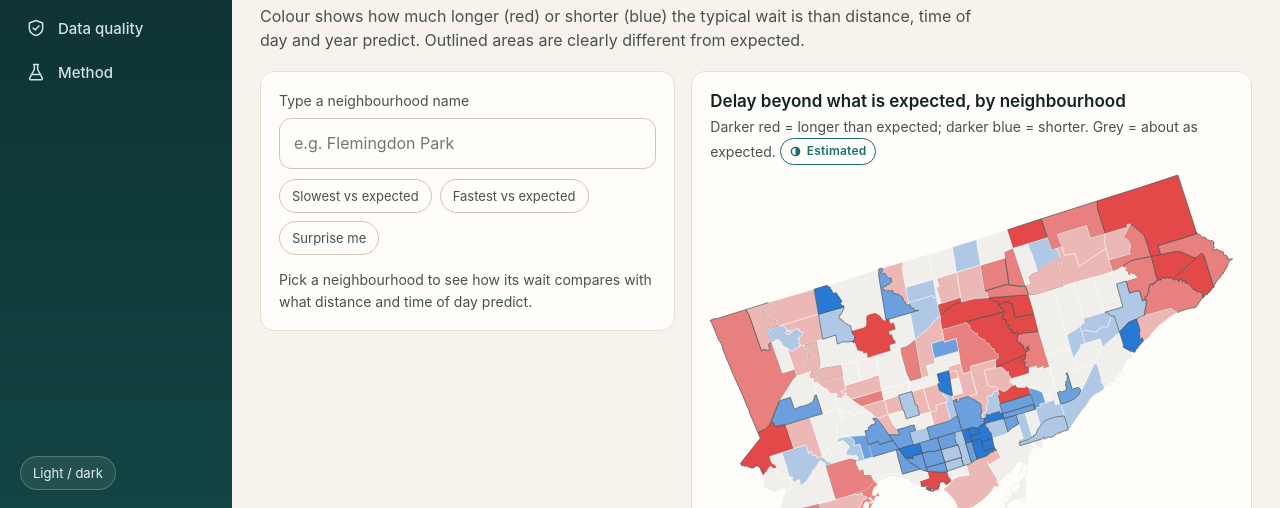
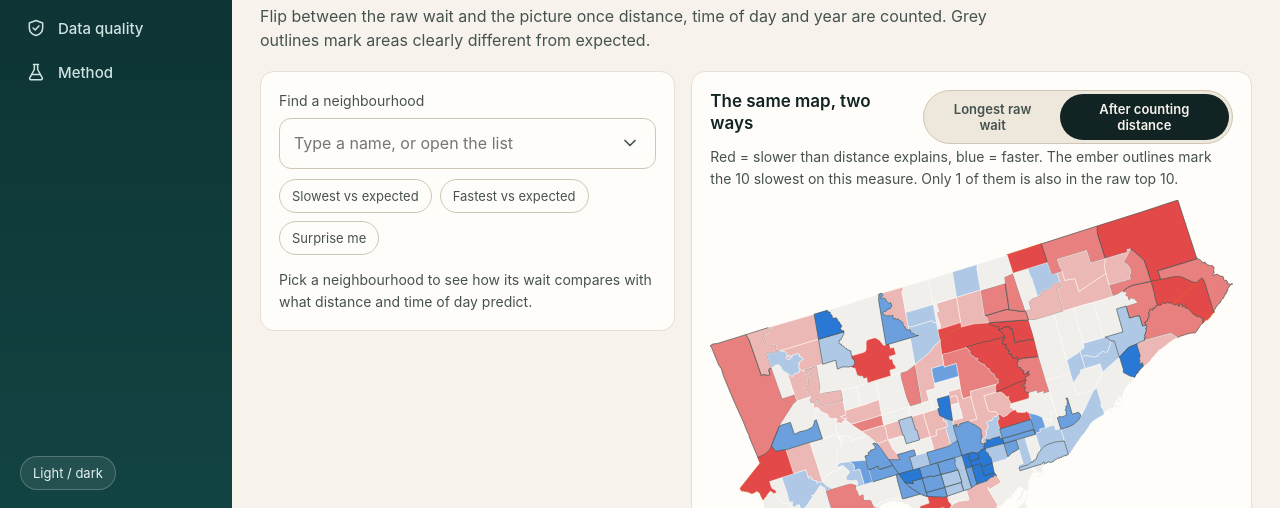
Before and after one commit to zarinhq/toronto-fire-response, a plain HTML site: page dashboard/index.html in a window 1280 px wide. Both pictures are taken after a click on the tab "Map". Shown: the part 292-800 px from the top of the page. Drawn offline with Linux system fonts and the light colour scheme.

Commit message:
Add A to Z neighbourhood dropdown

```diff
--- a/dashboard/map.js
+++ b/dashboard/map.js
@@ -9,6 +9,16 @@ ranked.forEach((h, i) => (h.rank = i + 1));
 let selectedId = null;
 let onlyClear = false;
 
+// The flip: the same map shown two ways.  "raw" = median wait; "adjusted" = delay beyond what distance explains.
+let mapMode = "adjusted";
+const RAW_EDGES = [255, 285, 315, 345, 375];               // seconds
+const RAW_LABEL = ["under 4:15", "4:15–4:45", "4:45–5:15", "5:15–5:45", "5:45–6:15", "6:15 or more"];
+const rawBin = (sec) => { let i = 0; while (i < RAW_EDGES.length && sec >= RAW_EDGES[i]) i++; return i; };
+const rawColor = (i) => mix(css("--seq0"), css("--seq1"), i / RAW_EDGES.length);   // one teal ramp: darker = longer
+const fillFor = (h) => (mapMode === "raw" ? rawColor(rawBin(h.med)) : binColor(binOf(h.adj)));
+const hoodTip = (h) => `<b>${esc(h.name)}</b><br>Median wait ${mmss(h.med)}<br>${pc(h.adj)} vs expected`;
+const overlapN = () => D.raw10.filter((id) => D.adj10.includes(id)).length;
+
 const binOf = (v) => { let i = 0; while (i < EDGES.length && v >= EDGES[i]) i++; return i; };
 function binColor(i) {                                      // blue for faster, grey in the middle, red for slower
   const t = BIN_T[i];
@@ -16,20 +26,33 @@ function binColor(i) {                                      // blue for faster,
 }
 
 function paintMap() {
-  D.hoods.forEach((h) => {
-    const p = document.getElementById("n" + h.id);
-    p.setAttribute("fill", binColor(binOf(h.adj)));
-    p.classList.toggle("clear", h.slow || h.fast);          // outlined = clearly different from expected
-    p.classList.toggle("dim", onlyClear && !(h.slow || h.fast));
+  const topSet = new Set(mapMode === "raw" ? D.raw10 : D.adj10);
+  ["n", "m"].forEach((prefix) => D.hoods.forEach((h) => {          // n = big map, m = the small map on the overview
+    const p = document.getElementById(prefix + h.id);
+    if (!p) return;
+    p.style.fill = fillFor(h);                                    // style.fill so the colour change can glide
+    p.classList.toggle("clear", mapMode === "adjusted" && (h.slow || h.fast));
+    p.classList.toggle("top", topSet.has(h.id));                  // ember outline = the ten at the top of this list
+    p.classList.toggle("dim", prefix === "n" && onlyClear && mapMode === "adjusted" && !(h.slow || h.fast));
     p.classList.toggle("sel", h.id === selectedId);
-  });
-  const count = Array(7).fill(0);
-  D.hoods.forEach((h) => count[binOf(h.adj)]++);
-  document.getElementById("swatches").innerHTML = BIN_LABEL
-    .map((l, i) => `<span><i style="background:${binColor(i)}"></i>${l} (${count[i]})</span>`).join("");
-  const sel = selectedId && document.getElementById("n" + selectedId);
-  if (sel) sel.parentNode.appendChild(sel);                 // draw the selected one on top
+  }));
+  const raw = mapMode === "raw", labels = raw ? RAW_LABEL : BIN_LABEL, count = Array(labels.length).fill(0);
+  D.hoods.forEach((h) => count[raw ? rawBin(h.med) : binOf(h.adj)]++);
+  const legend = labels.map((l, i) => `<span><i style="background:${raw ? rawColor(i) : binColor(i)}"></i>${l} (${count[i]})</span>`).join("") +
+    `<span><i class="topkey"></i>${raw ? "10 longest raw waits" : "10 slowest after distance"}</span>`;
+  const caption = raw
+    ? `Darker teal = longer typical wait. The ember outlines mark the 10 longest. Many sit far from a station.`
+    : `Red = slower than distance explains, blue = faster. The ember outlines mark the 10 slowest on this measure. Only ${overlapN()} of them is also in the raw top 10.`;
+  ["swatches", "hswatches"].forEach((id) => { const e = document.getElementById(id); if (e) e.innerHTML = legend; });
+  ["mapcap", "flipcap"].forEach((id) => { const e = document.getElementById(id); if (e) e.innerHTML = caption; });
+  document.querySelectorAll(".flip button").forEach((b) => b.setAttribute("aria-pressed", b.dataset.mode === mapMode));
+  const oc = document.getElementById("onlyclear"); if (oc) oc.disabled = raw;
+  ["n", "m"].forEach((prefix) => { const sel = selectedId && document.getElementById(prefix + selectedId); if (sel) sel.parentNode.appendChild(sel); });
 }
+document.addEventListener("click", (e) => {                         // both flip switches (overview and map tab)
+  const b = e.target.closest(".flip button");
+  if (b) { mapMode = b.dataset.mode; paintMap(); }
+});
 
 // The card on the left that explains one neighbourhood.
 function drawDetail() {
@@ -83,30 +106,41 @@ function setupSearch() {
   const results = document.getElementById("results");
   let active = -1;
 
+  let openAll = false;                                          // true = show every neighbourhood (the dropdown)
+  const byName = [...D.hoods].sort((a, b) => a.name.localeCompare(b.name));
+
   function showResults() {
-    const t = input.value.trim().toLowerCase();
-    const list = t ? D.hoods.filter((h) => h.name.toLowerCase().includes(t))
+    const t = openAll ? "" : input.value.trim().toLowerCase();
+    const list = openAll ? byName : t ? D.hoods.filter((h) => h.name.toLowerCase().includes(t))
       .sort((a, b) => a.name.toLowerCase().indexOf(t) - b.name.toLowerCase().indexOf(t) || a.name.localeCompare(b.name)).slice(0, 8) : [];
     active = -1;
     if (!list.length) {
       results.hidden = !t;
-      results.innerHTML = t ? `<div class="note" style="padding:12px 14px">No neighbourhood matches “${esc(input.value)}”.</div>` : "";
+      results.innerHTML = t ? `<div class="note" style="padding:12px 14px">No neighbourhood matches “${esc(input.value)}”. Try the arrow on the right to browse the full list.</div>` : "";
       input.setAttribute("aria-expanded", !!t);
       return;
     }
-    results.innerHTML = list.map((h) => `<button type="button" role="option" data-id="${h.id}"><span>${esc(h.name)}</span><span class="v">${pc(h.adj, 0)}</span></button>`).join("");
+    results.innerHTML = (openAll ? `<div class="listhead">All ${list.length} neighbourhoods, A to Z</div>` : "") +
+      list.map((h) => `<button type="button" role="option" data-id="${h.id}"><span>${esc(h.name)}</span><span class="v">${pc(h.adj, 0)}</span></button>`).join("");
     results.hidden = false;
     input.setAttribute("aria-expanded", "true");
   }
 
-  input.addEventListener("input", showResults);
+  input.addEventListener("input", () => { openAll = false; showResults(); });
+  input.addEventListener("focus", () => { if (!input.value.trim()) { openAll = true; showResults(); } });
+  document.getElementById("q-drop").addEventListener("click", () => {
+    if (!results.hidden) { closeResults(); return; }
+    openAll = true; showResults(); input.focus();
+  });
   input.addEventListener("keydown", (e) => {
+    if ((e.key === "ArrowDown" || e.key === "ArrowUp") && results.hidden) { openAll = true; showResults(); }
     const b = [...results.querySelectorAll("button")];
     if (e.key === "ArrowDown" || e.key === "ArrowUp") {
       e.preventDefault();
       if (!b.length) return;
       active = (active + (e.key === "ArrowDown" ? 1 : -1) + b.length) % b.length;
       b.forEach((x, i) => x.setAttribute("aria-selected", i === active));
+      b[active].scrollIntoView({ block: "nearest" });
     } else if (e.key === "Enter") {
       e.preventDefault();
       const c = b[active >= 0 ? active : 0];
@@ -126,20 +160,24 @@ function setupSearch() {
   });
 }
 
+const flipHTML = () => `<div class="flip" role="group" aria-label="Choose what the map shows">
+  <button type="button" data-mode="raw" aria-pressed="${mapMode === "raw"}">Longest raw wait</button>
+  <button type="button" data-mode="adjusted" aria-pressed="${mapMode === "adjusted"}">After counting distance</button></div>`;
+
 DRAW.map = function () {
   document.getElementById("p-map").innerHTML = `
     <h2>Find your neighbourhood</h2>
-    <p class="sub">Colour shows how much longer (red) or shorter (blue) the typical wait is than distance, time of day and year predict. Outlined areas are clearly different from expected.</p>
+    <p class="sub">Flip between the raw wait and the picture once distance, time of day and year are counted. Grey outlines mark areas clearly different from expected.</p>
     <div class="maplayout">
       <div class="card">
-        <label for="q" class="note" style="display:block;margin-bottom:6px">Type a neighbourhood name</label>
-        <div class="searchbox"><input id="q" type="search" autocomplete="off" placeholder="e.g. Flemingdon Park" role="combobox" aria-expanded="false" aria-controls="results" aria-autocomplete="list"><div class="results" id="results" role="listbox" hidden></div></div>
+        <label for="q" class="note" style="display:block;margin-bottom:6px">Find a neighbourhood</label>
+        <div class="searchbox"><input id="q" type="text" autocomplete="off" placeholder="Type a name, or open the list" role="combobox" aria-expanded="false" aria-controls="results" aria-autocomplete="list"><button class="drop" id="q-drop" type="button" aria-label="Show all neighbourhoods"><svg viewBox="0 0 24 24" aria-hidden="true"><path d="M6 9l6 6 6-6"/></svg></button><div class="results" id="results" role="listbox" hidden></div></div>
         <div class="chips" id="chips"></div>
         <div id="detail" aria-live="polite"></div>
       </div>
       <div class="card" id="mapbox">
-        <h3>Delay beyond what is expected, by neighbourhood</h3>
-        <p class="cap">Darker red = longer than expected; darker blue = shorter. Grey = about as expected. ${tag("Estimated")}</p>
+        <div class="charthead"><h3>The same map, two ways</h3>${flipHTML()}</div>
+        <p class="cap" id="mapcap"></p>
         <div id="map"><svg viewBox="0 0 ${D.W} ${D.H}" role="img" aria-label="Map of Toronto neighbourhoods coloured by delay beyond expected. Use the search box or the table for the same information as text.">
           ${D.hoods.map((h) => `<path id="n${h.id}" data-id="${h.id}" d="${h.d}"></path>`).join("")}
         </svg></div>
@@ -155,7 +193,7 @@ DRAW.map = function () {
     const p = e.target.closest("path");
     if (!p) return hideTip();
     const h = hoodById[p.dataset.id];
-    showTip(`<b>${esc(h.name)}</b><br>${pc(h.adj)} vs expected<br>Median wait ${mmss(h.med)}`, e);
+    showTip(hoodTip(h), e);
   });
   map.addEventListener("pointerleave", hideTip);
   document.getElementById("onlyclear").addEventListener("click", (e) => {
--- a/dashboard/style.css
+++ b/dashboard/style.css
@@ -201,3 +201,24 @@ details.tbl summary { color: var(--accent); }
   .side-foot { margin: 0; padding: 0; }
   .content main.wrap, .content footer .wrap { padding: 0 14px; }
 }
+/* the map: outlines, the raw/adjusted switch */
+#hmap path.clear, #map path.clear { stroke: var(--ink2); stroke-width: 1.3; }
+#hmap path.top, #map path.top { stroke: var(--ember); stroke-width: 2.4; paint-order: stroke; }
+#hmap path.sel, #map path.sel { stroke: var(--ink); stroke-width: 3; paint-order: stroke; }
+#map path { transition: fill .8s ease, opacity .2s; }
+.topkey { border: 2px solid var(--ember) !important; background: transparent !important; }
+.flip { display: inline-flex; border: 1px solid var(--axis); border-radius: 999px; padding: 3px; background: var(--wash); gap: 2px; }
+.flip button { border: 0; background: none; padding: 7px 13px; border-radius: 999px; font: 600 13px var(--font-body); color: var(--ink2); cursor: pointer; transition: background .2s, color .2s; }
+.flip button[aria-pressed="true"] { background: var(--ink); color: var(--bg); }
+.flip button:focus-visible { outline: 2px solid var(--accent); outline-offset: 1px; }
+#onlyclear:disabled { opacity: .45; cursor: not-allowed; }
+@media (prefers-reduced-motion: reduce) { #hmap path, #map path { transition: none; } }
+
+/* search box with a dropdown arrow */
+.searchbox input { padding-right: 52px; }
+.searchbox .drop { position: absolute; right: 6px; top: 6px; bottom: 6px; width: 40px; border: 0; border-radius: 9px; background: none; cursor: pointer; color: var(--ink2); display: grid; place-items: center; }
+.searchbox .drop:hover { background: var(--wash); color: var(--ink); }
+.searchbox .drop:focus-visible { outline: 2px solid var(--accent); }
+.searchbox .drop svg { width: 20px; height: 20px; fill: none; stroke: currentColor; stroke-width: 2; stroke-linecap: round; stroke-linejoin: round; }
+.results .listhead { position: sticky; top: 0; background: var(--surface); padding: 8px 14px; font-size: 12px; letter-spacing: .05em; text-transform: uppercase; color: var(--muted); border-bottom: 1px solid var(--line); }
+.results { max-height: 320px; }
```
